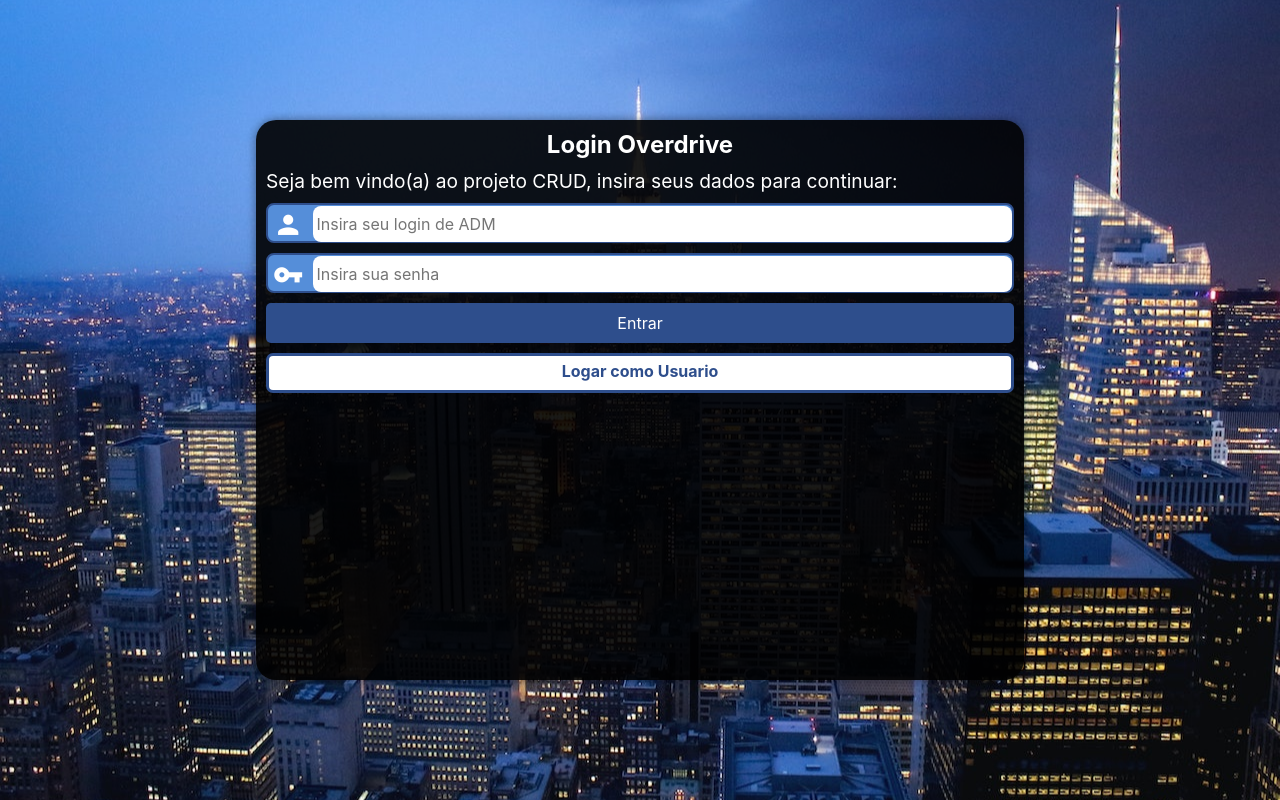
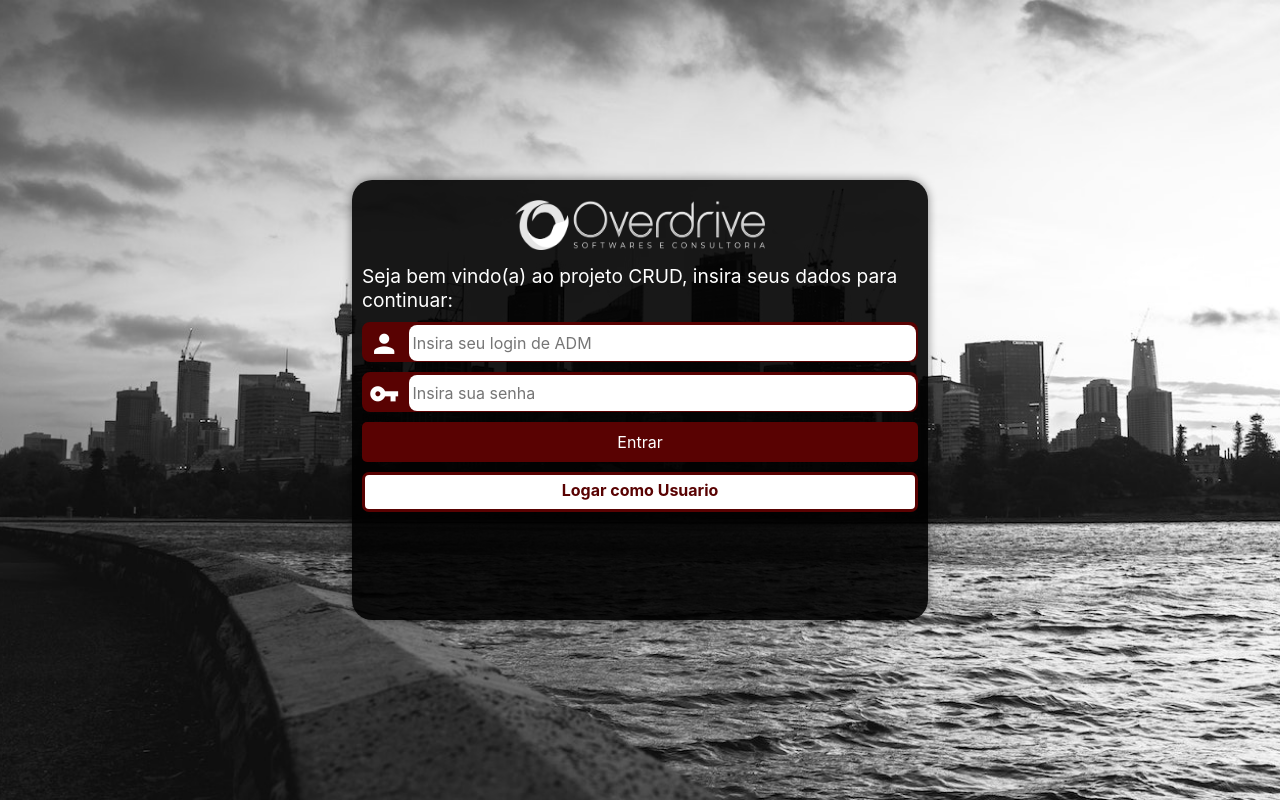
Before and after one commit to LuccaMenegatti/projeto01-overdrive, a PHP site: page / in a window 1280 px wide. Run offline with PHP 8.4, Linux system fonts and the light colour scheme.

Commit message:
Estilizando Login

```diff
--- a/estilos/StyleLogin.css
+++ b/estilos/StyleLogin.css
@@ -13,7 +13,7 @@
 }
 
 body, html {
-    background: url('../imagens/background.jpg') no-repeat;
+    background: url('../imagens/background001.jpg') no-repeat;
     background-size: cover;
     background-position: center center;
     height: 100%;
@@ -24,6 +24,15 @@ main {
     position: relative;
     height: 100vh;
     width: 100vw;
+}
+
+img.logo{
+    height: 50px;
+    width: 250px;
+    margin: auto;
+    margin-top: 10px;
+    margin-bottom: 10px;
+    text-align: center;
 }
 
 section#login {
@@ -62,8 +71,8 @@ div#formulario > p {
 }
 
 form > div.campo {
-    background-color: #558ED9;
-    border: 2px solid #2E4E8C;
+    background-color: #590202;
+    border: 2px solid #590202;
     display: block;
     width: 100%;
     height: 40px;
@@ -104,7 +113,7 @@ form > input[type=submit] {
     font-size: 1em;
     width: 100%;
     height: 40px;
-    background-color: #2E4E8C;
+    background-color: #590202;
     color: white;
     border: none;
     border-radius: 5px;
@@ -113,7 +122,7 @@ form > input[type=submit] {
 }
 
 form > input[type=submit]:hover {
-    background-color: #313759;
+    background-color: #A60303;
 }
 
 form > a.botao {
@@ -126,12 +135,13 @@ form > a.botao {
     padding-top: 5px;
     margin-top: 5px;
     background-color: white;
-    color: #2E4E8C;
-    border: 3px solid #2E4E8C;
+    color: #590202;
+    border: 3px solid #590202;
     border-radius: 7px;
     text-decoration: none;
 }
 
 form > a.botao:hover {
-    background-color: #9AB8DF;
+    color: #A60303;
+    border: 3px solid #A60303;
 }
--- /dev/null
+++ b/estilos/media-querie.css
@@ -0,0 +1,31 @@
+@charset "UTF-8";
+
+/*
+600px
+600px ate 768px
+778px ate 992px
+992px ate 1200px
+1200px +
+*/
+
+@media screen and (min-width: 768px) and (max-width: 992px){
+    div.logo{
+        text-align: center;
+    }
+
+    section#login{
+        width: 45vw;
+        height: 60vh;
+    }
+}
+
+@media screen and (min-width: 992px){
+    div.logo{
+        text-align: center;
+    }
+
+    section#login{
+        width: 45vw;
+        height: 55vh;
+    }
+}
--- a/index.html
+++ b/index.html
@@ -7,13 +7,16 @@
     <link rel="shortcut icon" href="imagens/favicon.ico" type="image/x-icon">
     <link href="https://fonts.googleapis.com/icon?family=Material+Icons" rel="stylesheet">
     <link rel="stylesheet" href="estilos/StyleLogin.css">
+    <link rel="stylesheet" href="estilos/media-querie.css">
     <title>CRUD - Overdrive</title>
 </head>
 <body>
     <main>
         <section id="login">
             <div id="formulario">
-                <h1>Login Overdrive</h1>
+                <div class="logo">
+                    <img src="imagens/logo.png" class="logo" alt="Logo Overdrive">
+                </div>
                 <p>Seja bem vindo(a) ao projeto CRUD, insira seus dados para continuar:</p>
                 <form action="login.php" method="post" autocomplete="on">
                     <div class="campo">
```
Also changed, not shown: imagens/background.jpg (deleted), imagens/background001.jpg (added), imagens/logo.png (added).
